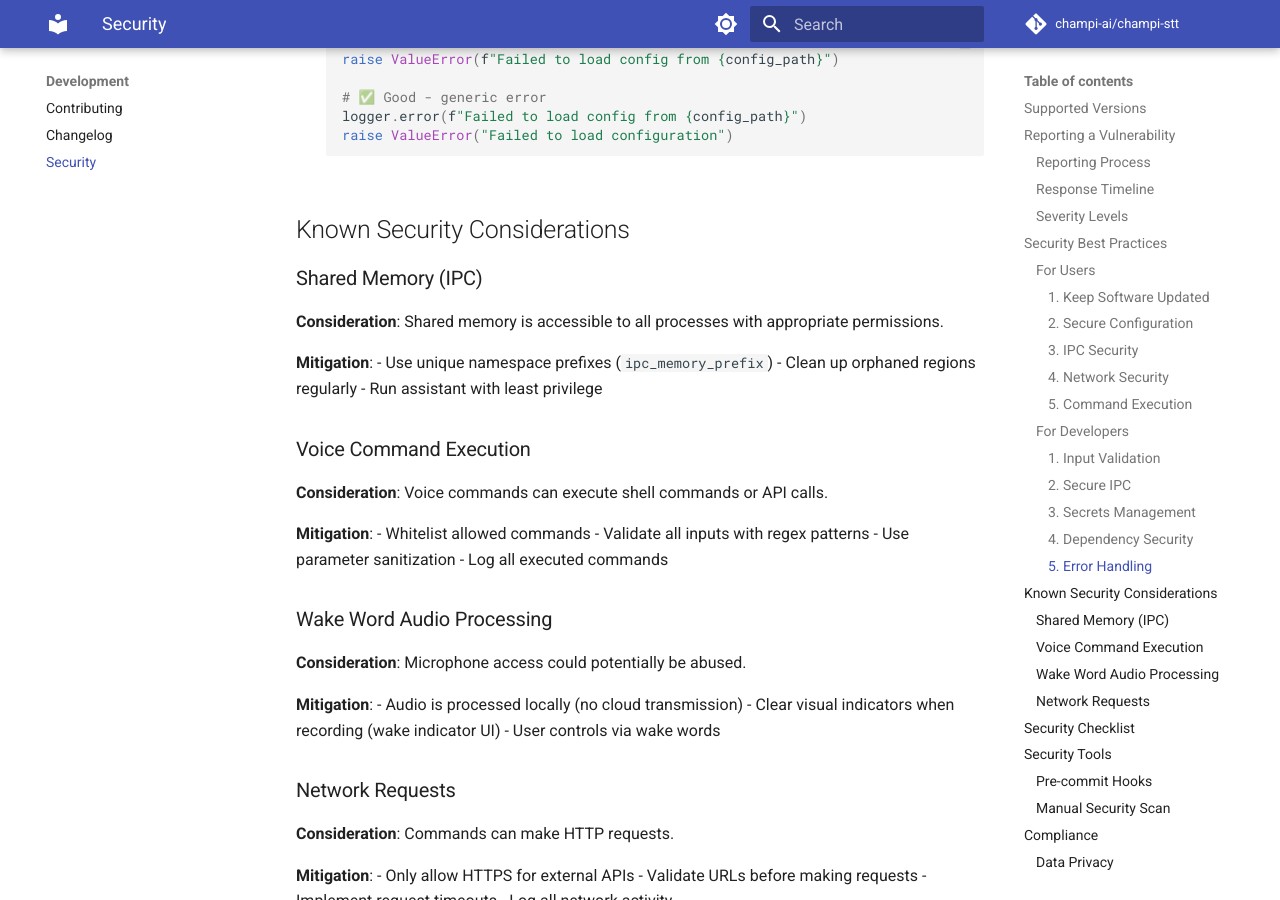
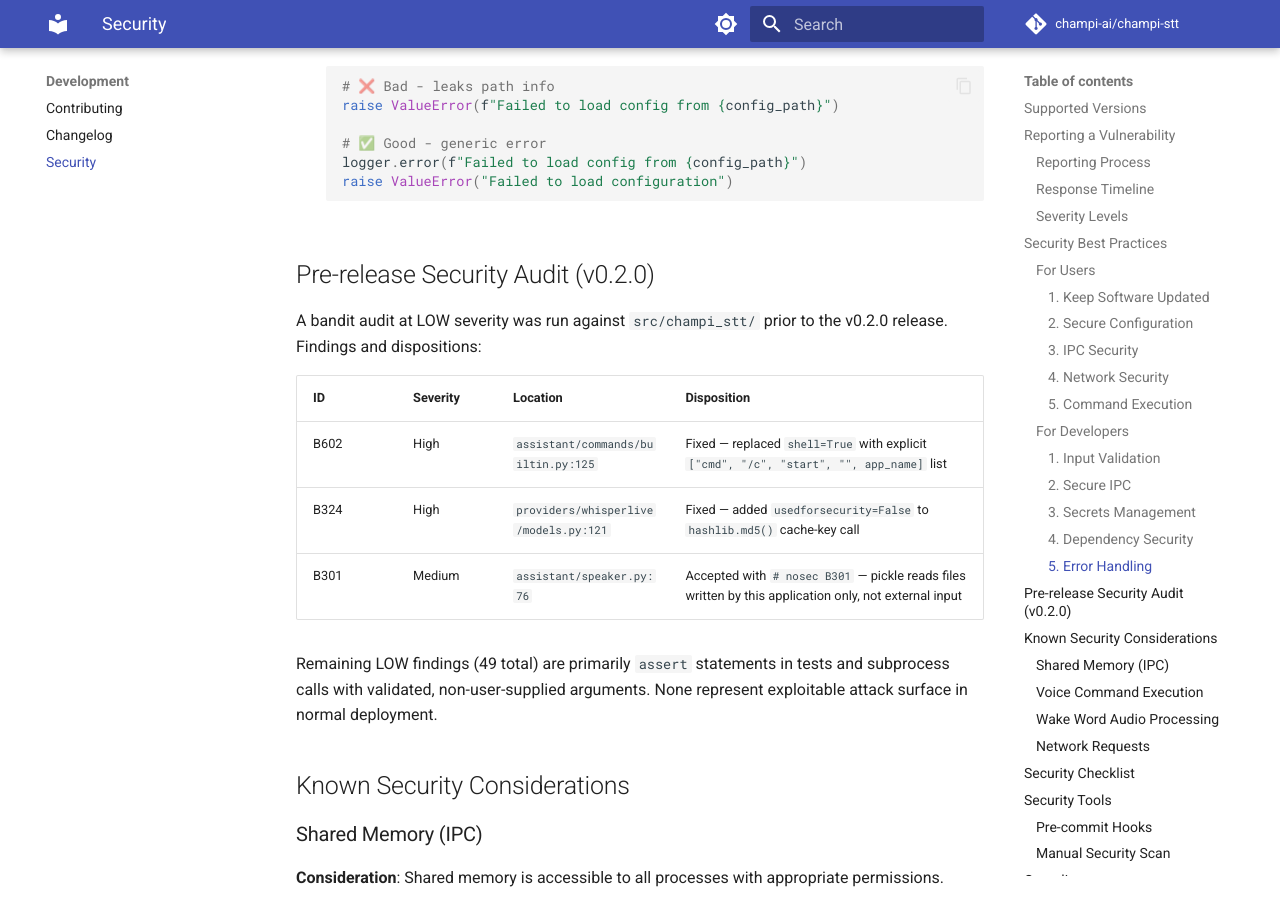
Before and after one commit to champi-ai/champi-stt, an MkDocs documentation site: the page built from docs/security.md, in a window 1280 px wide and 900 px high, scrolled down 5176 px. Built offline with MkDocs 1.6.1 and Material for MkDocs 9.7.7, drawn with Linux system fonts in a browser that asks for light colours; comment, search, counter and statistics services are not loaded; some of the changed text lies outside the part shown.

Commit message:
fix: resolve bandit High/Medium security findings pre-release
- B602: replace shell=True subprocess with explicit arg list on Windows
- B324: add usedforsecurity=False to MD5 cache-key hash (not security-critical)
- B301: suppress with nosec for app-internal pickle file reads
Updates SECURITY.md with supported versions, audit results table, and
per-finding dispositions.

Closes #30

````diff
--- a/SECURITY.md
+++ b/SECURITY.md
@@ -6,6 +6,7 @@ We release patches for security vulnerabilities in the following versions:
 
 | Version | Supported          |
 | ------- | ------------------ |
+| 0.2.x   | :white_check_mark: |
 | 0.1.x   | :white_check_mark: |
 | < 0.1   | :x:                |
 
@@ -230,6 +231,21 @@ detect-secrets scan
   raise ValueError("Failed to load configuration")
   ```
 
+## Pre-release Security Audit (v0.2.0)
+
+A bandit audit at LOW severity was run against `src/champi_stt/` prior to the
+v0.2.0 release. Findings and dispositions:
+
+| ID | Severity | Location | Disposition |
+|---|---|---|---|
+| B602 | High | `assistant/commands/builtin.py:125` | Fixed — replaced `shell=True` with explicit `["cmd", "/c", "start", "", app_name]` list |
+| B324 | High | `providers/whisperlive/models.py:121` | Fixed — added `usedforsecurity=False` to `hashlib.md5()` cache-key call |
+| B301 | Medium | `assistant/speaker.py:76` | Accepted with `# nosec B301` — pickle reads files written by this application only, not external input |
+
+Remaining LOW findings (49 total) are primarily `assert` statements in tests and
+subprocess calls with validated, non-user-supplied arguments. None represent
+exploitable attack surface in normal deployment.
+
 ## Known Security Considerations
 
 ### Shared Memory (IPC)
````
Also changed, not shown: 3 other files.
